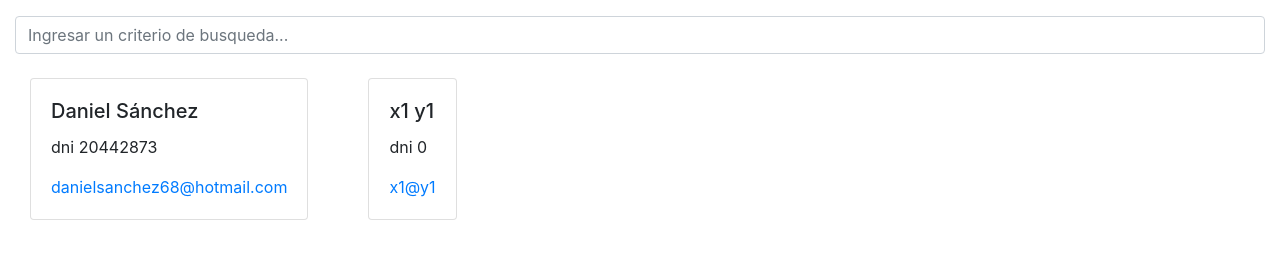
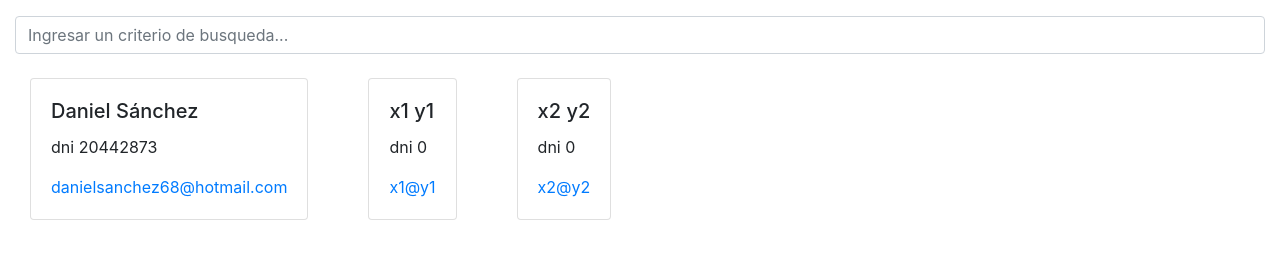
Before and after one commit to JulianGrilli/prueba1, a plain HTML site: page index.html in a window 1280 px wide. Drawn offline with nearby package versions, Linux system fonts and the light colour scheme.

Commit message:
version 2

```diff
--- a/index.html
+++ b/index.html
@@ -44,7 +44,8 @@
                 [
                     { nombre: 'Daniel', apellido: 'Sánchez', dni: 20442873, correo: 'danielsanchez68@hotmail.com' },
                     //Agregar aquí nombre, apellido, dni y correo
-                    { nombre: 'x1', apellido: 'y1', dni: 0, correo: 'x1@y1' }
+                    { nombre: 'x1', apellido: 'y1', dni: 0, correo: 'x1@y1' },
+                    { nombre: 'x2', apellido: 'y2', dni: 0, correo: 'x2@y2' }
                 ]
         },
         computed: {
```
